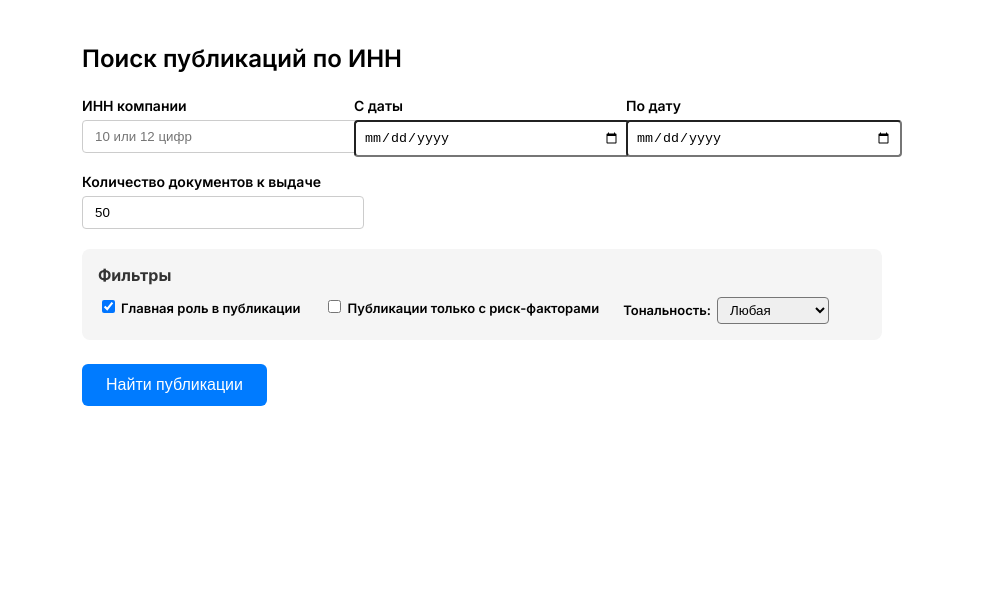
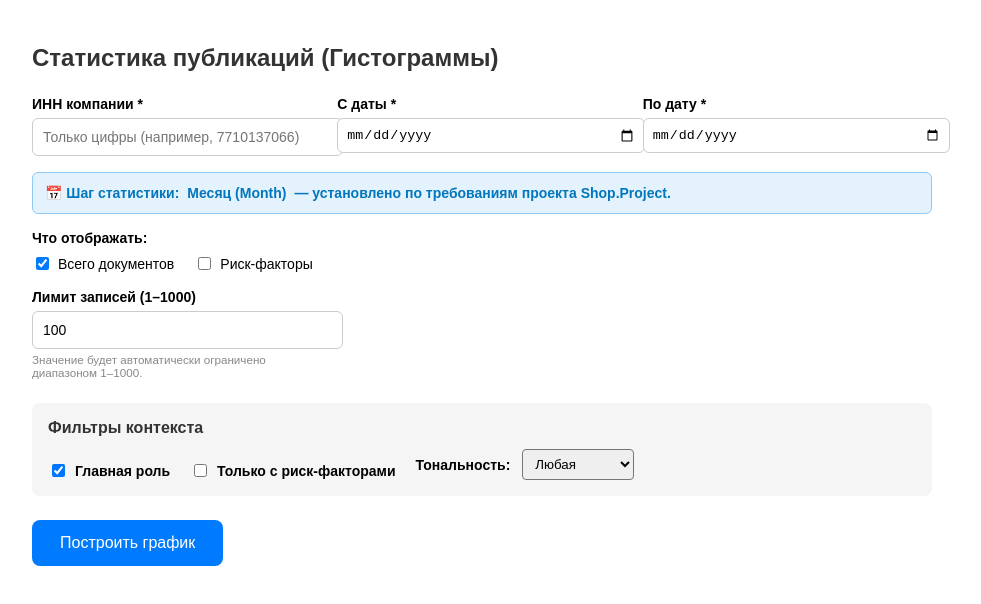
Before and after one commit to OksanaGutsevich/scan-project, a React (Vite) app: page /search in a window 1280 px wide. Shown: the top 604 px of the page, without its empty margins (158-1139 px from the left). Built offline with nearby package versions, Linux system fonts and the light colour scheme; no server answers; sample sign-in values are in the browser's storage.

Commit message:
Histograms 28/07

```diff
--- a/src/pages/SearchFormPage.tsx
+++ b/src/pages/SearchFormPage.tsx
@@ -3,10 +3,10 @@ import { useState } from "react";
 import { useNavigate, useSearchParams } from "react-router-dom";
 import apiClient from "../api/client";
 import type {
-  SearchPayload,
-  SearchResponse,
+  HistogramSearchPayload,
   TonalityOption,
   TargetSearchEntity,
+  HistogramResponse,
 } from "../types";
 import axios from "axios";
 
@@ -19,54 +19,78 @@ export function SearchFormPage() {
   const [onlyWithRiskFactors, setOnlyWithRiskFactors] = useState(false);
   const [tonality, setTonality] = useState<TonalityOption>("any");
 
-  // ✅ Новое поле: лимит выдачи
-  const [limit, setLimit] = useState<string>("50");
+  const intervalType = "Month" as const;
 
+  const [histogramTypes, setHistogramTypes] = useState<
+    ("totalDocuments" | "riskFactors")[]
+  >(["totalDocuments"]);
+  const [similarMode] = useState<"None" | "Cluster" | "Document">("None");
+
+  const [limit, setLimit] = useState<string>("100");
   const [loading, setLoading] = useState(false);
   const [error, setError] = useState<string | null>(null);
+
+  // 🔥 Храним ответ API, чтобы отображать данные после загрузки
+  const [responseData, setResponseData] = useState<HistogramResponse | null>(
+    null,
+  );
 
   const navigate = useNavigate();
   const [, setSearchParams] = useSearchParams();
 
-  // Нормализация даты: только YYYY-MM-DD
-  const normalizeDate = (dateStr?: string): string => {
-    if (!dateStr) {
-      return new Date().toISOString().split("T")[0];
-    }
-    const clean = dateStr.split("T")[0].split(" ")[0];
-    return /^\d{4}-\d{2}-\d{2}$/.test(clean)
-      ? clean
-      : new Date().toISOString().split("T")[0];
+  const formatStartDate = (dateStr?: string): string => {
+    const d = dateStr ? new Date(dateStr) : new Date();
+    return d
+      .toISOString()
+      .replace("Z", "+03:00")
+      .replace(/T\d{2}:\d{2}:\d{2}/, "T00:00:00");
+  };
+
+  const formatEndDate = (dateStr?: string): string => {
+    const d = dateStr ? new Date(dateStr) : new Date();
+    return d
+      .toISOString()
+      .replace("Z", "+03:00")
+      .replace(/T\d{2}:\d{2}:\d{2}/, "T23:59:59");
   };
 
   const handleSearch = async () => {
-    const innClean = inn.replace(/\D/g, "");
+    setError(null);
+    setResponseData(null); // сбрасываем старые данные
 
-    // Валидация ИНН
-    if (!innClean) {
-      setError("Укажите ИНН");
+    const innCleanStr = inn.replace(/\D/g, "");
+    if (!innCleanStr) {
+      setError("Укажите ИНН компании (только цифры).");
       return;
     }
 
-    // Валидация лимита (1–1000, только цифры)
+    const innValue = Number(innCleanStr);
+    if (Number.isNaN(innValue)) {
+      setError("ИНН должен содержать только цифры.");
+      return;
+    }
+
     const limitNum = Number(limit);
     if (Number.isNaN(limitNum) || limitNum < 1 || limitNum > 1000) {
-      setError("Количество документов должно быть числом от 1 до 1000");
+      setError("Лимит должен быть целым числом от 1 до 1000.");
       return;
     }
 
     setLoading(true);
-    setError(null);
 
     const targetEntity: TargetSearchEntity = {
       type: "company",
-      inn: innClean,
+      inn: innValue,
+      sparkId: null,
+      entityId: null,
+      maxFullness: true,
+      inBusinessNews: null,
     };
 
-    const payload: SearchPayload = {
+    const payload: HistogramSearchPayload = {
       issueDateInterval: {
-        startDate: normalizeDate(fromDate),
-        endDate: normalizeDate(toDate),
+        startDate: formatStartDate(fromDate),
+        endDate: formatEndDate(toDate),
       },
       searchContext: {
         targetSearchEntitiesContext: {
@@ -77,115 +101,116 @@ export function SearchFormPage() {
           riskFactors: { and: [], or: [], not: [] },
           themes: { and: [], or: [], not: [] },
         },
-        searchEntitiesFilter: {
-          and: [{ type: "company" }],
-          or: [],
-          not: [],
       },
-        locationsFilter: { and: [], or: [], not: [] },
-        themesFilter: { and: [], or: [], not: [] },
-      },
-      searchArea: {
-        includedSources: [],
-        excludedSources: [],
-        includedSourceGroups: [],
-        excludedSourceGroups: [],
-        includedDistributionMethods: [],
-        excludedDistributionMethods: [],
-      },
+      intervalType,
+      histogramTypes,
+      similarMode,
+      limit: limitNum,
+      sortType: "issueDate",
+      sortDirectionType: "Asc",
       attributeFilters: {
         excludeTechNews: true,
         excludeAnnouncements: true,
         excludeDigests: true,
       },
-      similarMode: "None",
-      intervalType: "Day",
-      limit: limitNum, // ✅ Передаём число
-      sortType: "None",
-      sortDirectionType: "Desc",
     };
 
     try {
-      const response = await apiClient.post<SearchResponse>(
-        "/api/v1/objectsearch",
+      const response = await apiClient.post<HistogramResponse>(
+        "/api/v1/objectsearch/histograms",
         payload,
       );
-      console.log("✅ Успех:", response.data);
+
+      console.log("✅ Успешный ответ API:", response.data);
+
+      // 🔥 Сохраняем ответ, чтобы использовать в JSX
+      setResponseData(response.data);
 
       setSearchParams({
-        inn: innClean,
-        tonality,
-        onlyMainRole: String(onlyMainRole),
-        onlyWithRiskFactors: String(onlyWithRiskFactors),
-        limit: String(limitNum),
+        inn: innCleanStr,
+        view: "histogram",
       });
 
-      navigate(`/results?inn=${encodeURIComponent(innClean)}`);
+      // 👇 ВРЕМЕННО ЗАКОММЕНТИРУЙ ЭТУ СТРОКУ, чтобы увидеть ошибку!
+      // navigate(`/results?inn=${encodeURIComponent(innCleanStr)}&view=histogram`);
     } catch (err: unknown) {
-      console.group("❌ Ошибка запроса");
+      console.error("❌ Ошибка запроса:", err);
+      let msg = "Не удалось получить данные гистограммы.";
 
       if (axios.isAxiosError(err)) {
-        console.log("📡 Ответ сервера:", err.response?.data);
-        console.log("📤 Отправленные данные:", err.config.data);
-
-        let msg = "Ошибка поиска. Проверьте параметры.";
+        const status = err.response?.status;
         const data = err.response?.data;
 
+        if (status === 401) {
+          msg = "Ошибка авторизации: токен недействителен или отсутствует.";
+        } else if (status === 500 && data) {
+          // Пытаемся вытащить понятную причину из 500
           if (typeof data === "string") {
             msg = data;
-        } else if (data && typeof data === "object") {
-          if (data.message) msg = String(data.message);
-          if (data.details) {
-            const details = Array.isArray(data.details)
-              ? data.details.join("; ")
-              : String(data.details);
-            msg = details;
+          } else if (typeof data === "object" && data !== null) {
+            if ("message" in data && typeof data.message === "string") {
+              msg = data.message;
+            } else if ("details" in data) {
+              const details = data.details;
+              msg = typeof details === "string" ? details : String(details);
+            } else {
+              // Если ничего нет — выводим JSON как строку (для отладки)
+              msg = JSON.stringify(data);
             }
+          }
+        } else if (data && typeof data === "string") {
+          msg = data;
+        }
+      } else if (err instanceof Error) {
+        msg = err.message;
       }
 
       setError(msg);
-      } else {
-        const message =
-          err instanceof Error ? err.message : "Неизвестная ошибка";
-        console.error("⚠️ Неожиданная ошибка:", message);
-        setError(message);
-      }
-
-      console.groupEnd();
     } finally {
       setLoading(false);
     }
   };
 
   return (
-    <div style={{ maxWidth: "800px", margin: "0 auto", padding: "20px" }}>
+    <div
+      style={{
+        maxWidth: "900px",
+        margin: "0 auto",
+        padding: "20px",
+        fontFamily: "Arial, sans-serif",
+      }}
+    >
       <h1
-        style={{ marginBottom: "1.5rem", fontSize: "24px", fontWeight: "600" }}
+        style={{
+          marginBottom: "1.5rem",
+          fontSize: "24px",
+          fontWeight: "600",
+          color: "#333",
+        }}
       >
-        Поиск публикаций по ИНН
+        Статистика публикаций (Гистограммы)
       </h1>
 
       {error && (
         <div
           style={{
             color: "#d32f2f",
-            marginBottom: "1.5rem",
-            padding: "1rem",
-            background: "#fff3f3",
+            backgroundColor: "#ffebee",
             border: "1px solid #ffcdd2",
+            padding: "16px",
             borderRadius: "8px",
+            marginBottom: "24px",
           }}
         >
-          {error}
+          <strong>Ошибка:</strong> {error}
         </div>
       )}
 
       <div
         style={{
           display: "grid",
-          gridTemplateColumns: "repeat(auto-fit, minmax(250px, 1fr))",
+          gridTemplateColumns: "repeat(auto-fit, minmax(240px, 1fr))",
           gap: "16px",
-          marginBottom: "20px",
         }}
       >
         <div>
@@ -197,18 +222,19 @@ export function SearchFormPage() {
               fontSize: "14px",
             }}
           >
-            ИНН компании
+            ИНН компании *
           </label>
           <input
             type="text"
-            placeholder="10 или 12 цифр"
+            placeholder="Только цифры (например, 7710137066)"
             value={inn}
             onChange={(e) => setInn(e.target.value.replace(/\D/g, ""))}
             style={{
               width: "100%",
-              padding: "8px 12px",
-              borderRadius: "4px",
+              padding: "10px",
+              borderRadius: "6px",
               border: "1px solid #ccc",
+              fontSize: "14px",
             }}
           />
         </div>
@@ -222,14 +248,124 @@ export function SearchFormPage() {
               fontSize: "14px",
             }}
           >
-            С даты
+            С даты *
           </label>
           <input
             type="date"
             value={fromDate}
             onChange={(e) => setFromDate(e.target.value)}
-            style={{ width: "100%", padding: "8px", borderRadius: "4px" }}
+            required
+            style={{
+              width: "100%",
+              padding: "8px",
+              borderRadius: "6px",
+              border: "1px solid #ccc",
+            }}
           />
+        </div>
+        <div>
+          <label
+            style={{
+              display: "block",
+              marginBottom: "6px",
+              fontWeight: "600",
+              fontSize: "14px",
+            }}
+          >
+            По дату *
+          </label>
+          <input
+            type="date"
+            value={toDate}
+            onChange={(e) => setToDate(e.target.value)}
+            required
+            style={{
+              width: "100%",
+              padding: "8px",
+              borderRadius: "6px",
+              border: "1px solid #ccc",
+            }}
+          />
+        </div>
+
+        <div style={{ gridColumn: "1 / -1" }}>
+          <div
+            style={{
+              padding: "12px",
+              backgroundColor: "#e3f2fd",
+              border: "1px solid #90caf9",
+              color: "#0277bd",
+              borderRadius: "6px",
+              fontWeight: "600",
+              display: "flex",
+              alignItems: "center",
+              gap: "8px",
+            }}
+          >
+            📅 Шаг статистики: <strong>Месяц (Month)</strong> — установлено по
+            требованиям проекта Shop.Project.
+          </div>
+        </div>
+
+        <div style={{ gridColumn: "1 / -1" }}>
+          <label
+            style={{
+              display: "block",
+              marginBottom: "8px",
+              fontWeight: "600",
+              fontSize: "14px",
+            }}
+          >
+            Что отображать:
+          </label>
+          <div style={{ display: "flex", gap: "20px", flexWrap: "wrap" }}>
+            <label
+              style={{
+                fontWeight: "normal",
+                display: "flex",
+                alignItems: "center",
+                gap: "6px",
+                cursor: "pointer",
+              }}
+            >
+              <input
+                type="checkbox"
+                checked={histogramTypes.includes("totalDocuments")}
+                onChange={() => {
+                  setHistogramTypes((prev) =>
+                    prev.includes("totalDocuments")
+                      ? prev.filter((t) => t !== "totalDocuments")
+                      : [...prev, "totalDocuments"],
+                  );
+                }}
+                style={{ accentColor: "#007bff" }}
+              />
+              Всего документов
+            </label>
+            <label
+              style={{
+                fontWeight: "normal",
+                display: "flex",
+                alignItems: "center",
+                gap: "6px",
+                cursor: "pointer",
+              }}
+            >
+              <input
+                type="checkbox"
+                checked={histogramTypes.includes("riskFactors")}
+                onChange={() => {
+                  setHistogramTypes((prev) =>
+                    prev.includes("riskFactors")
+                      ? prev.filter((t) => t !== "riskFactors")
+                      : [...prev, "riskFactors"],
+                  );
+                }}
+                style={{ accentColor: "#007bff" }}
+              />
+              Риск-факторы
+            </label>
+          </div>
         </div>
 
         <div>
@@ -241,45 +377,38 @@ export function SearchFormPage() {
               fontSize: "14px",
             }}
           >
-            По дату
-          </label>
-          <input
-            type="date"
-            value={toDate}
-            onChange={(e) => setToDate(e.target.value)}
-            style={{ width: "100%", padding: "8px", borderRadius: "4px" }}
-          />
-        </div>
-
-        {/* ✅ Новое поле: количество документов */}
-        <div>
-          <label
-            style={{
-              display: "block",
-              marginBottom: "6px",
-              fontWeight: "600",
-              fontSize: "14px",
-            }}
-          >
-            Количество документов к выдаче
+            Лимит записей (1–1000)
           </label>
           <input
             type="number"
             min={1}
             max={1000}
             value={limit}
-            placeholder="От 1 до 1000"
+            placeholder="100"
             onChange={(e) => {
               const val = e.target.value;
-              setLimit(val);
+              if (val === "") {
+                setLimit("");
+                return;
+              }
+              const num = Number(val);
+              if (!Number.isNaN(num)) {
+                if (num < 1) setLimit("1");
+                else if (num > 1000) setLimit("1000");
+                else setLimit(val);
+              }
             }}
             style={{
               width: "100%",
-              padding: "8px 12px",
-              borderRadius: "4px",
+              padding: "10px",
+              borderRadius: "6px",
               border: "1px solid #ccc",
+              fontSize: "14px",
             }}
           />
+          <small style={{ color: "#888", display: "block", marginTop: "4px" }}>
+            Значение будет автоматически ограничено диапазоном 1–1000.
+          </small>
         </div>
       </div>
 
@@ -288,7 +417,7 @@ export function SearchFormPage() {
           background: "#f5f5f5",
           padding: "16px",
           borderRadius: "8px",
-          marginBottom: "24px",
+          marginTop: "24px",
         }}
       >
         <h3
@@ -299,42 +428,56 @@ export function SearchFormPage() {
             color: "#333",
           }}
         >
-          Фильтры
+          Фильтры контекста
         </h3>
-        <div style={{ display: "flex", gap: "24px", flexWrap: "wrap" }}>
-          <div>
+        <div
+          style={{
+            display: "flex",
+            gap: "20px",
+            flexWrap: "wrap",
+            alignItems: "flex-end",
+          }}
+        >
           <label
-              style={{ fontWeight: "600", display: "block", fontSize: "13px" }}
+            style={{
+              fontWeight: "600",
+              display: "flex",
+              alignItems: "center",
+              gap: "6px",
+            }}
           >
             <input
               type="checkbox"
               checked={onlyMainRole}
               onChange={(e) => setOnlyMainRole(e.target.checked)}
-                style={{ marginRight: "6px" }}
+              style={{ marginRight: "4px" }}
             />
-              Главная роль в публикации
+            Главная роль
           </label>
-          </div>
-          <div>
+
           <label
-              style={{ fontWeight: "600", display: "block", fontSize: "13px" }}
+            style={{
+              fontWeight: "600",
+              display: "flex",
+              alignItems: "center",
+              gap: "6px",
+            }}
           >
             <input
               type="checkbox"
               checked={onlyWithRiskFactors}
               onChange={(e) => setOnlyWithRiskFactors(e.target.checked)}
-                style={{ marginRight: "6px" }}
+              style={{ marginRight: "4px" }}
             />
-              Публикации только с риск-факторами
+            Только с риск-факторами
           </label>
-          </div>
-          <div>
+
           <label
             style={{
               fontWeight: "600",
-                display: "block",
-                fontSize: "13px",
-                marginRight: "8px",
+              display: "flex",
+              alignItems: "center",
+              gap: "6px",
             }}
           >
             Тональность:
@@ -342,9 +485,9 @@ export function SearchFormPage() {
               value={tonality}
               onChange={(e) => setTonality(e.target.value as TonalityOption)}
               style={{
+                padding: "6px 8px",
+                borderRadius: "4px",
                 marginLeft: "6px",
-                  padding: "4px 8px",
-                  borderRadius: "4px",
               }}
             >
               <option value="any">Любая</option>
@@ -354,24 +497,137 @@ export function SearchFormPage() {
           </label>
         </div>
       </div>
-      </div>
 
       <button
         onClick={handleSearch}
         disabled={loading}
         style={{
-          backgroundColor: loading ? "#ccc" : "#007bff",
-          color: "#fff",
-          padding: "12px 24px",
+          marginTop: "24px",
+          padding: "14px 28px",
           fontSize: "16px",
+          background: loading ? "#ccc" : "#007bff",
+          color: loading ? "#999" : "#fff",
           border: "none",
-          borderRadius: "6px",
+          borderRadius: "8px",
           cursor: loading ? "not-allowed" : "pointer",
-          transition: "background 0.2s",
+          transition: "background 0.2s, opacity 0.2s",
         }}
       >
-        {loading ? "Поиск..." : "Найти публикации"}
+        {loading ? (
+          <>
+            <span style={{ marginRight: "8px" }}>⏳</span> Загрузка
+            гистограммы...
+          </>
+        ) : (
+          "Построить график"
+        )}
       </button>
+
+      {/* Блок превью данных — виден только после успешного запроса */}
+      {responseData && (
+        <div
+          style={{
+            marginTop: "32px",
+            padding: "16px",
+            border: "1px solid #e0e0e0",
+            borderRadius: "8px",
+            background: "#fafafa",
+          }}
+        >
+          <h3
+            style={{ margin: "0 0 12px 0", fontSize: "18px", color: "#2c3e50" }}
+          >
+            Данные для графика (превью)
+          </h3>
+
+          <div style={{ display: "flex", gap: "24px", flexWrap: "wrap" }}>
+            {/* Серия: totalDocuments */}
+            {responseData.data.some(
+              (s) => s.histogramType === "totalDocuments",
+            ) && (
+              <div style={{ flex: "1", minWidth: "200px" }}>
+                <h4
+                  style={{
+                    margin: "0 0 8px 0",
+                    fontSize: "14px",
+                    color: "#555",
+                    textTransform: "uppercase",
+                    letterSpacing: "0.5px",
+                  }}
+                >
+                  Всего документов
+                </h4>
+                <pre
+                  style={{
+                    background: "#fff",
+                    padding: "10px",
+                    border: "1px solid #ddd",
+                    borderRadius: "6px",
+                    fontSize: "12px",
+                    color: "#333",
+                    maxHeight: "200px",
+                    overflowY: "auto",
+                    margin: 0,
+                  }}
+                >
+                  {JSON.stringify(
+                    responseData.data.find(
+                      (s) => s.histogramType === "totalDocuments",
+                    )?.data,
+                    null,
+                    2,
+                  )}
+                </pre>
+              </div>
+            )}
+
+            {/* Серия: riskFactors */}
+            {responseData.data.some(
+              (s) => s.histogramType === "riskFactors",
+            ) && (
+              <div style={{ flex: "1", minWidth: "200px" }}>
+                <h4
+                  style={{
+                    margin: "0 0 8px 0",
+                    fontSize: "14px",
+                    color: "#555",
+                    textTransform: "uppercase",
+                    letterSpacing: "0.5px",
+                  }}
+                >
+                  Риск-факторы
+                </h4>
+                <pre
+                  style={{
+                    background: "#fff",
+                    padding: "10px",
+                    border: "1px solid #ddd",
+                    borderRadius: "6px",
+                    fontSize: "12px",
+                    color: "#333",
+                    maxHeight: "200px",
+                    overflowY: "auto",
+                    margin: 0,
+                  }}
+                >
+                  {JSON.stringify(
+                    responseData.data.find(
+                      (s) => s.histogramType === "riskFactors",
+                    )?.data,
+                    null,
+                    2,
+                  )}
+                </pre>
+              </div>
+            )}
+          </div>
+
+          <p style={{ marginTop: "16px", fontSize: "13px", color: "#777" }}>
+            В реальном проекте эти данные нужно передать в компонент графика
+            (например, Recharts / Chart.js).
+          </p>
+        </div>
+      )}
     </div>
   );
 }
```
Also changed, not shown: src/types/index.ts (+36 -7 lines). Lines whose indentation alone changed are shown as unchanged.
